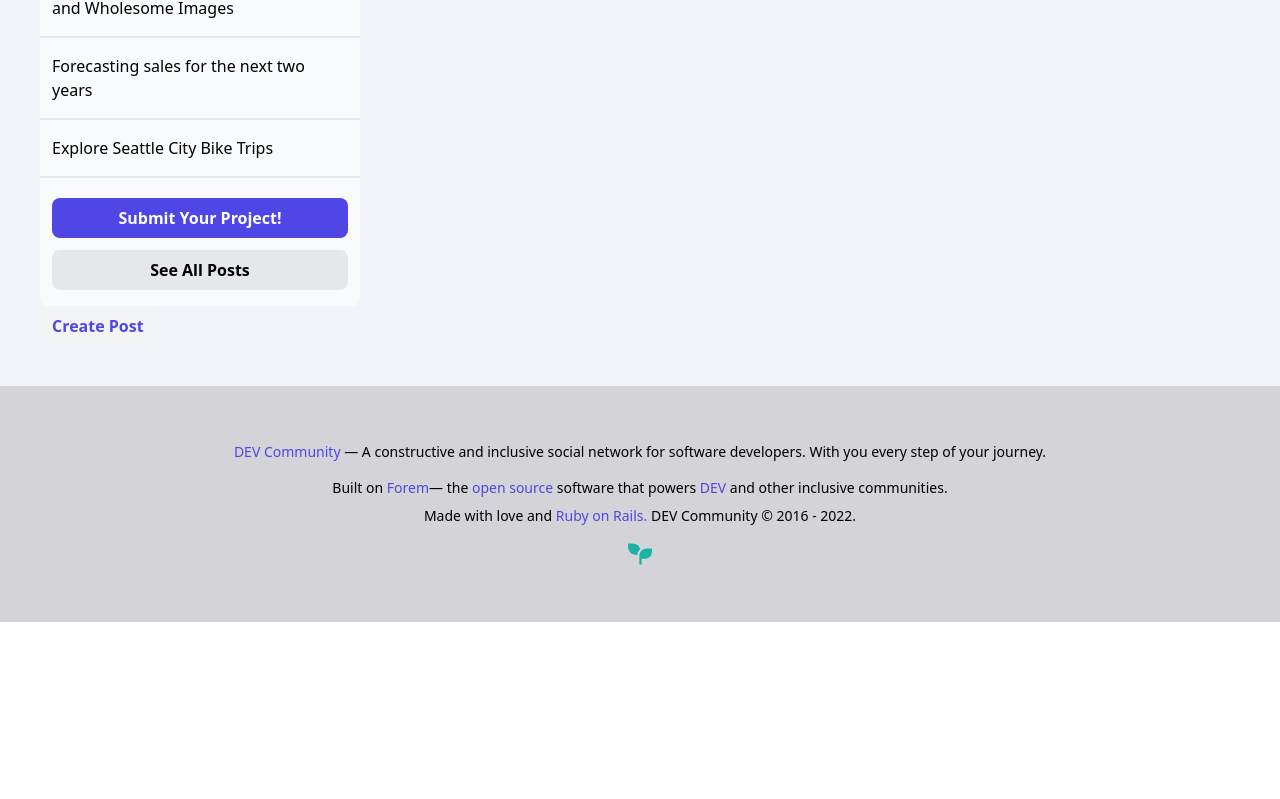
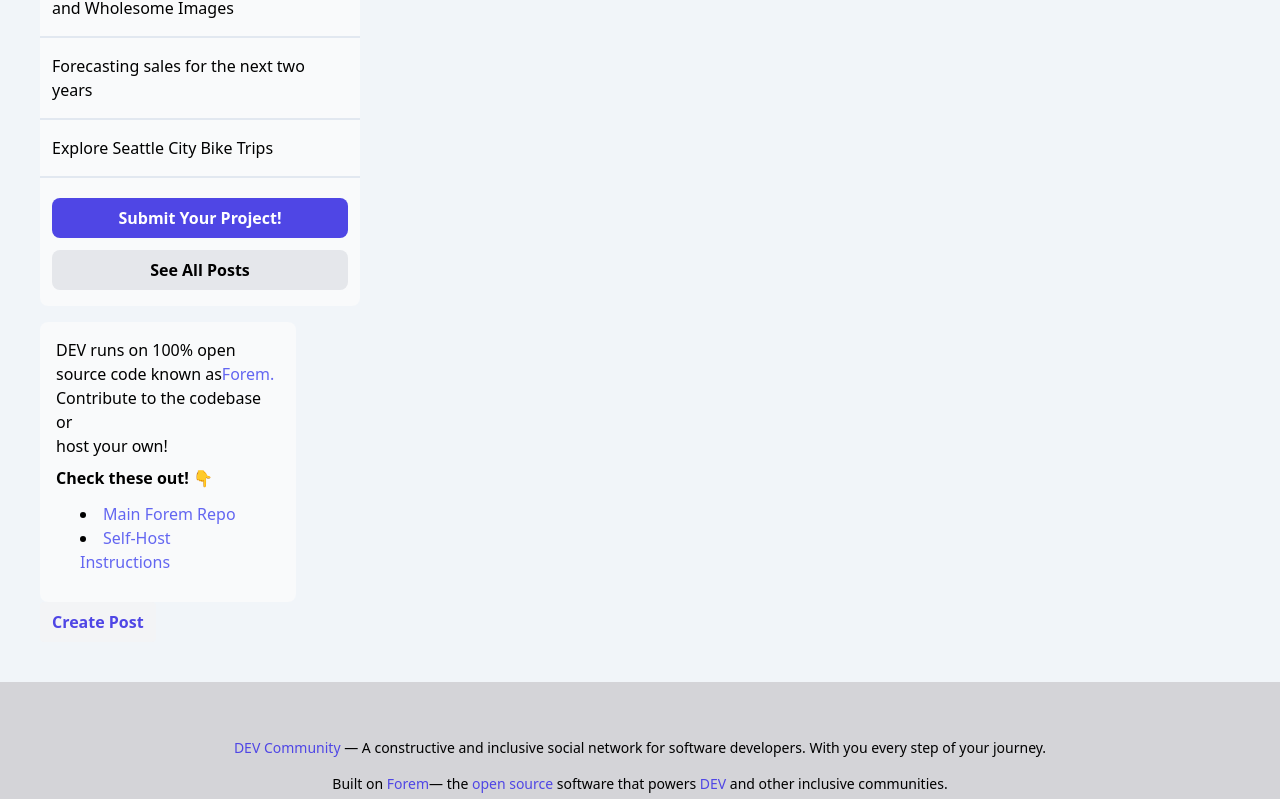
Before and after one commit to lacdev/devto-react-clone, a React (Create React App) app: page / in a window 1280 px wide. Shown: the part 1996-2795 px from the top of the page. Before the commit the page ends 2618 px from the top, so only its background shows below. Built offline with nearby package versions, Linux system fonts and the light colour scheme.

Commit message:
add advertising left bar component

```diff
--- /dev/null
+++ b/src/components/LeftBarAdvertising.js
@@ -0,0 +1,27 @@
+const LeftBarAdvertising = () => {
+  const classes = {
+    container: 'flex-col w-64 h-auto rounded-lg flex-col  bg-gray-50 p-4 mt-4',
+    list: 'list-disc list-inside px-6 text-left mt-3 mb-3 marker:text-black text-indigo-500 cursor-pointer',
+    link: 'text-indigo-500 cursor-pointer',
+    check: 'font-bold mt-2',
+  }
+
+  return (
+    <div className={classes.container}>
+      <h2>
+        DEV runs on 100% open <br></br>
+        source code known as
+        <span className={classes.link}>Forem.</span> <br></br>
+        Contribute to the codebase or <br></br>
+        host your own!
+      </h2>
+      <h3 className={classes.check}>Check these out! 👇</h3>
+      <ul className={classes.list}>
+        <li>Main Forem Repo</li>
+        <li>Self-Host Instructions</li>
+      </ul>
+    </div>
+  )
+}
+
+export { LeftBarAdvertising }
--- a/src/components/MongoStories.js
+++ b/src/components/MongoStories.js
@@ -1,6 +1,6 @@
 const MongoStories = () => {
   const classes = {
-    container: 'flex-col w-80 h-auto rounded-lg flex-col  bg-gray-50',
+    container: 'flex-col w-80 h-auto rounded-lg flex-col  bg-gray-50 mt-3',
     submitButton:
       'px-8 mt-3 mx-2 mb-2 py-2 bg-indigo-600 font-semibold text-white text-center rounded-lg hover:bg-indigo-700',
     seePostsButton:
@@ -13,7 +13,6 @@ const MongoStories = () => {
   }
 
   return (
-    <>
     <div className={classes.container}>
       <img
         className="rounded-lg"
@@ -45,16 +44,15 @@ const MongoStories = () => {
           Explore Seattle City Bike Trips
         </div>
         <div className="py-2 px-1">
-            <a href="#">
+          <a href="/#">
             <div className={classes.submitButton}>Submit Your Project!</div>
           </a>
-            <a href="#">
+          <a href="/#">
             <div className={classes.seePostsButton}>See All Posts</div>
           </a>
         </div>
       </div>
     </div>
-    </>
   )
 }
 
--- a/src/pages/Home.js
+++ b/src/pages/Home.js
@@ -10,6 +10,7 @@ import { MongoBanner } from 'components/MongoBanner'
 import { Main } from 'components/Main'
 import { CreatePostButton } from 'components/CreatePostButton'
 import { MongoStories } from 'components/MongoStories'
+import { LeftBarAdvertising } from 'components/LeftBarAdvertising'
 function Home() {
   return (
     <div className="bg-slate-100">
@@ -21,6 +22,7 @@ function Home() {
           <OtherList />
           <SocialMediaIcons />
           <MongoStories />
+          <LeftBarAdvertising />
           <CreatePostButton>Create Post</CreatePostButton>
         </Main>
       </Container>
```
Lines whose indentation alone changed are shown as unchanged.
